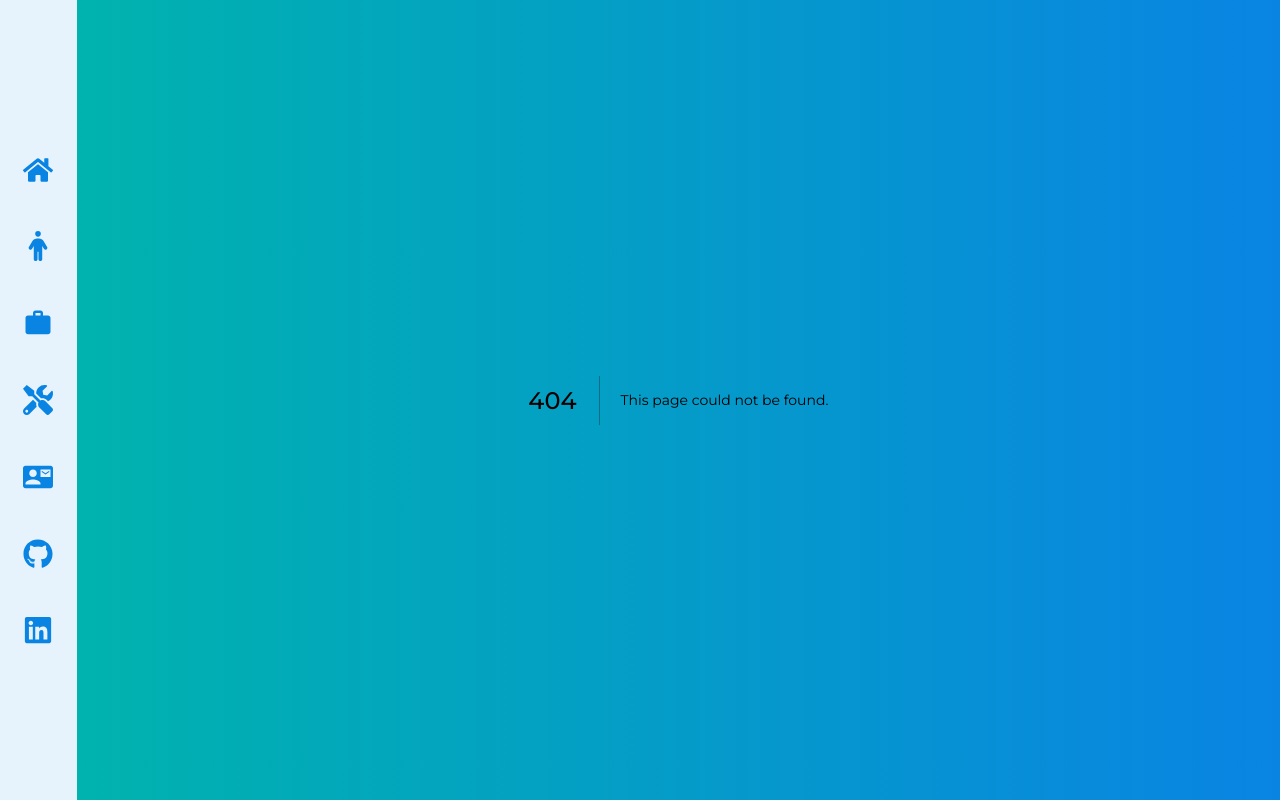
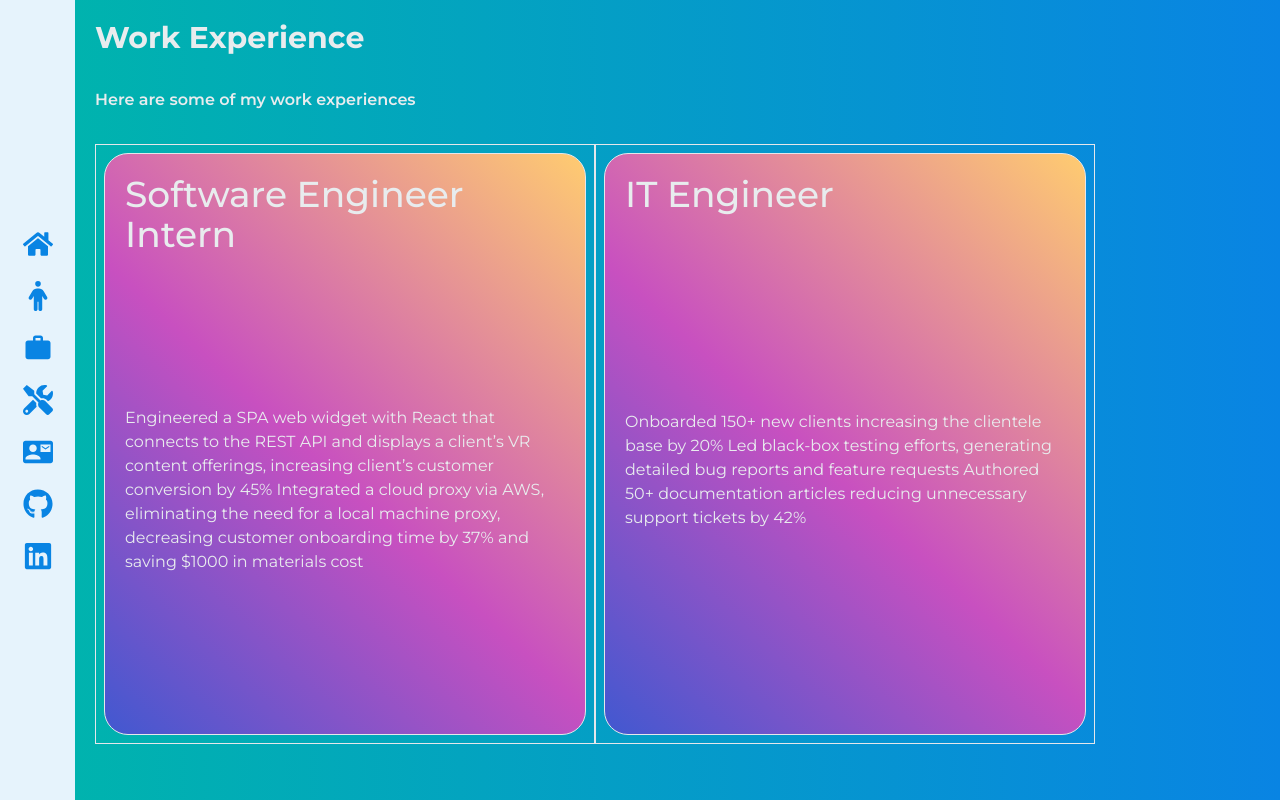
Before and after one commit to timothytracy/portfolio-website, a Next.js app: page /work in a window 1280 px wide. Before the commit this address had no page. Built offline with nearby package versions, Linux system fonts and the light colour scheme.

Commit message:
header fix

```diff
--- /dev/null
+++ b/src/app/components/SafeAreaLayout.tsx
@@ -0,0 +1,22 @@
+interface SafeAreaProps {
+    children: React.ReactNode;
+    className?: string;
+}
+export const SafeAreaLayout: React.FC<SafeAreaProps> = ({ children, className }) => {
+    return (
+        <div className={
+            `
+                flex
+                flex-grow
+                min-h-full
+                w-full
+                p-5
+                ${className || ''}
+            `
+        }
+
+        >
+            {children}
+        </div>
+    );
+}
--- a/src/app/components/buttons/header-button/HeaderButton.css
+++ b/src/app/components/buttons/header-button/HeaderButton.css
@@ -1,9 +1,6 @@
 .btn {
     display: grid;
     place-items: center;
-
-
-    padding: 1.4em;
     border-radius: 100px;
 
     /* box-shadow: 6px 6px 10px -1px rgba(0,0,0,0.15),
--- a/src/app/components/buttons/header-button/HeaderButton.tsx
+++ b/src/app/components/buttons/header-button/HeaderButton.tsx
@@ -11,7 +11,7 @@ const HeaderButton: React.FC<ButtonProps> = ({ children, ...props }) => {
   return (
     <div className="group relative">
       <button className='btn' {...props}>
-        <div className='inner text-electron-blue dark:text-green-darner-tail'>
+        <div className='inner text-electron-blue dark:text-green-darner-tail-400 '>
           {children}
         </div>
       </button>
--- a/src/app/components/header/Header.tsx
+++ b/src/app/components/header/Header.tsx
@@ -5,8 +5,8 @@ import { MdContactMail, MdWork } from "react-icons/md";
 
 const Header: React.FC = () => {
     return (
-        <div className='flex justify-center items-center bg-electron-blue-100  dark:bg-dracula-orchid-500  lg:min-h-screen lg:max-w-[100px]  h-16 lg:h-auto '>
-            <div className="flex lg:flex-col space-5">
+        <div className='flex justify-center items-center bg-electron-blue-100  dark:bg-dracula-orchid-500  lg:min-h-screen lg:max-w-[100px] lg:min-w-[75px]  h-16 lg:h-auto '>
+            <div className="flex lg:flex-col justify-center  align-middle items-center space-x-5 lg:space-x-0 lg:space-y-5 ">
                 <a href='/home'><HeaderButton ><FaHome size='30'/></HeaderButton></a>
                 <a href='/about'><HeaderButton><FaPerson size='30'/></HeaderButton></a>
                 <a href='/work'><HeaderButton><MdWork size='30'/></HeaderButton></a>
--- a/src/app/layout.tsx
+++ b/src/app/layout.tsx
@@ -38,15 +38,17 @@ export default function RootLayout({
           flex
           flex-col
           lg:flex-row
+          flex-grow
           h-full
          ">
           <Header></Header>
 
           <main className="
+            flex
             flex-grow
             overflow-auto
-
-            h-full
+            w-full
+            min-h-full
             bg-gradient-to-r
             from-robins-egg-blue-600
             to-electron-blue-500
--- /dev/null
+++ b/src/app/work/layout.tsx
@@ -0,0 +1,21 @@
+import RotatingCubeArray from "../components/RotatingCubeArray";
+import { SafeAreaLayout } from "../components/SafeAreaLayout";
+
+import './../../app/globals.css'
+export default function WorkLayout({
+    children,
+}: Readonly<{
+    children: React.ReactNode;
+}>) {
+    return (
+        <>
+            <SafeAreaLayout>
+                {children}
+            </SafeAreaLayout>
+
+
+        </>
+
+
+    );
+}
--- /dev/null
+++ b/src/app/work/page.tsx
@@ -0,0 +1,53 @@
+import React from 'react';
+import ExperienceCard from "../components/cards/experience-card/ExperienceCard";
+import TimeProgressBar from "../components/time-progress-bar/TimeProgressBar";
+
+export default function Work() {
+    const globalLongestTime = "2019-06-01";
+    const cardData = [
+        {
+            title: 'Software Engineer Intern',
+            longestTime: "2019-06-01",
+            items: [
+                { name: '', startDate: "2019-06-01", body:'Engineered a SPA web widget with React that connects to the REST API and displays a client\’s VR content offerings, increasing client\’s customer conversion by 45\%\nIntegrated a cloud proxy via AWS, eliminating the need for a local machine proxy, decreasing customer onboarding time by 37% and saving $1000 in materials cost'},
+
+            ]
+        },
+        {
+            title: 'IT Engineer',
+            longestTime: "2019-06-01",
+            items: [
+                { name: '', startDate: "2019-06-01", body:'Onboarded 150+ new clients increasing the clientele base by 20\%\nLed black-box testing efforts, generating detailed bug reports and feature requests\nAuthored 50+ documentation articles reducing unnecessary support tickets by 42\%'},
+
+            ]
+        }
+    ];
+
+    return (
+        <div className="">
+            <h1 className="text-3xl font-bold mb-8">Work Experience</h1>
+
+            <p className="mb-8">
+                Here are some of my work experiences
+            </p>
+
+            <div className="flex flex-wrap justify-center">
+                {cardData.map((card, index) => (
+                    <div key={index} className="w-[500px] h-[600px] border border-solid border-red">
+                        <ExperienceCard title={card.title} className="h-full">
+                            {card.items.map((item, itemIndex) => (
+                                <div
+                                    key={itemIndex}
+
+                                >
+                                    {item.name}
+                                    {item.body || ''}
+                                </div>
+                            ))}
+                        </ExperienceCard>
+                    </div>
+                ))}
+            </div>
+        </div>
+    );
+}
```
